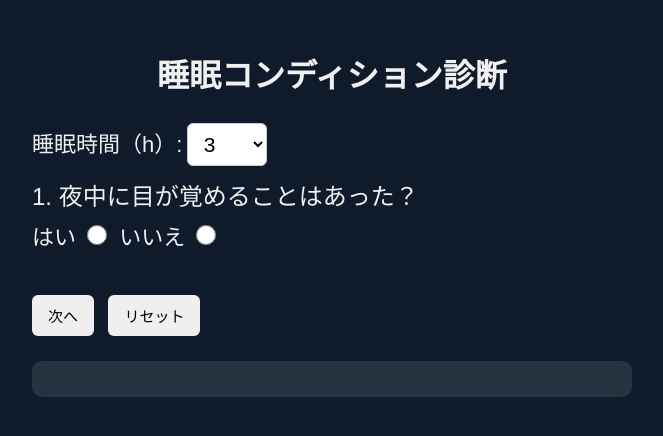
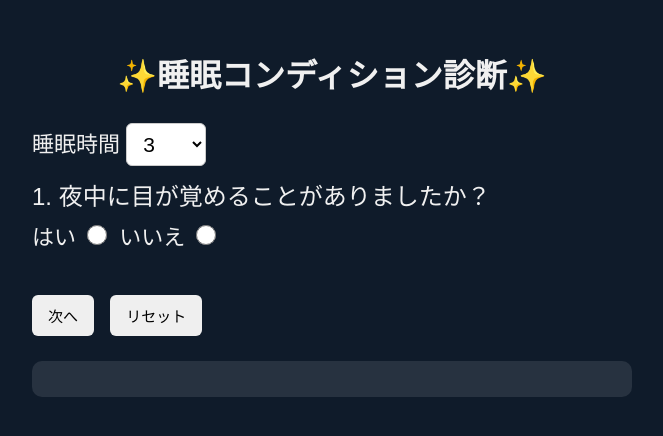
Before and after one commit to shiokuma000/sleep_app, a Flask app: page / in a window 1280 px wide. Shown: the top 436 px of the page, without its empty margins (308-971 px from the left). Run offline with Flask 3, Linux system fonts and the light colour scheme.

Commit message:
軽微な修正とメモを追加しました

```diff
--- a/app.py
+++ b/app.py
@@ -4,13 +4,13 @@
 
 # 質問リスト
 questions = [
-    "夜中に目が覚めることはあった？",
-    "寝付きに時間はかかった？",
-    "入眠前にスマホを30分以上見ちゃった？",
-    "朝起きた時に疲れは残ってた？",
-    "ストレスで寝つきにくかったりした？",
-    "睡眠リズム、普段とずれてた？",
-    "夢が多く眠りが浅い感じ？"
+    "夜中に目が覚めることがありましたか？",
+    "寝付きに時間がかかりましたか？",
+    "入眠前にスマホを30分以上見ましたか？",
+    "朝起きた時に疲れが残っていましたか？",
+    "ストレスで寝つきにくかったですか？",
+    "睡眠リズムが普段とずれていましたか？",
+    "夢が多く眠りが浅いと感じましたか？"
 ]
 
 # 睡眠スコア計算関数
--- /dev/null
+++ b/requirements.txt
@@ -0,0 +1,5 @@
+このプロジェクトに必要なPythonライブラリはこちら
+
+flask>=3.0：Flask の最新版（少なくとも 3.0 以上）
+
+pip install -r requirements.txt
--- a/templates/index.html
+++ b/templates/index.html
@@ -7,9 +7,9 @@
 </head>
 <body>
 
-<h1>睡眠コンディション診断</h1>
+<h1>✨睡眠コンディション診断✨</h1>
 
-<label>睡眠時間（h）:</label>
+<label>睡眠時間
 <select id="sleepSelect">
     {% for i in range(3, 12) %}
         <option value="{{ i }}">{{ i }}</option>
```
